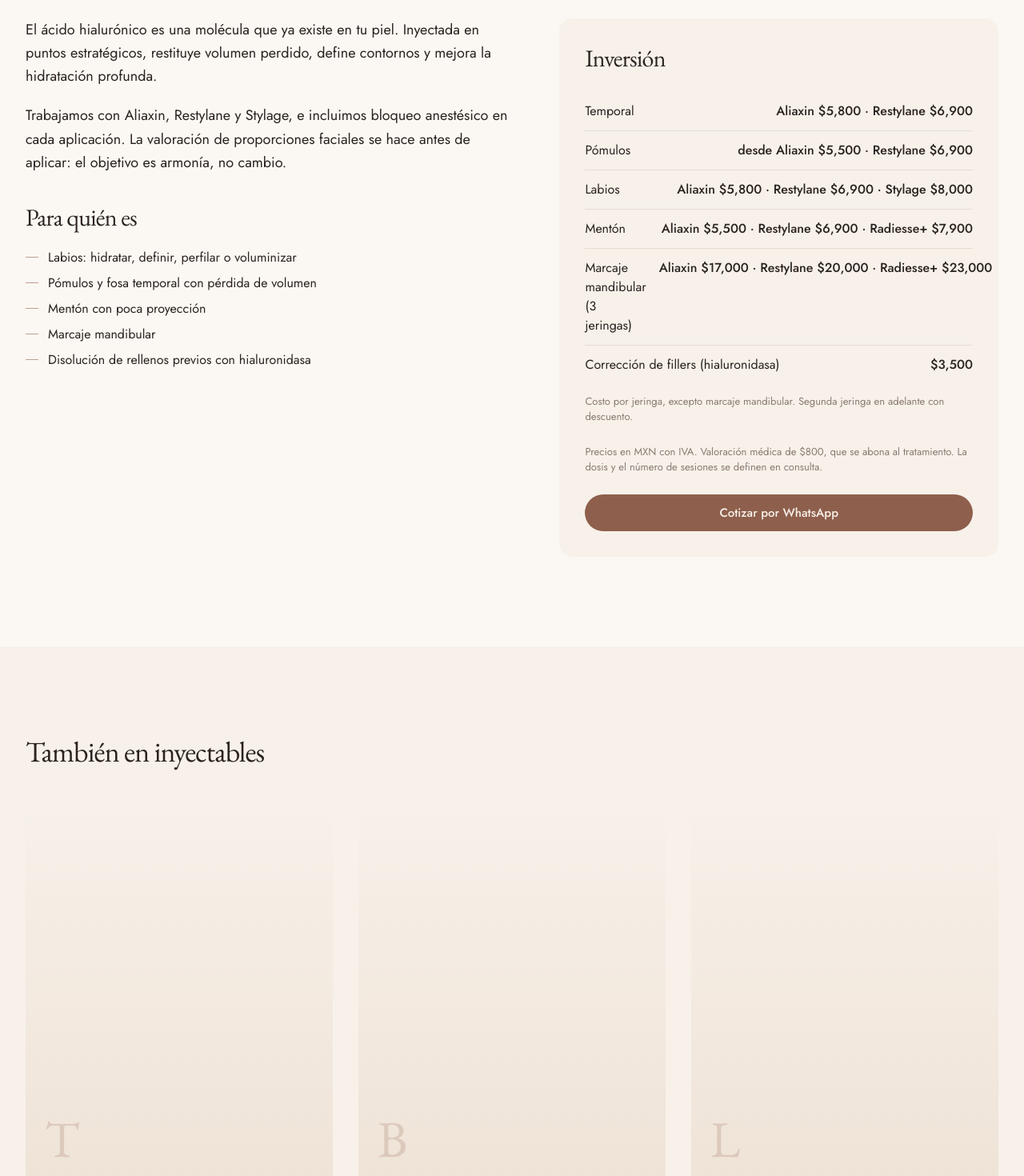
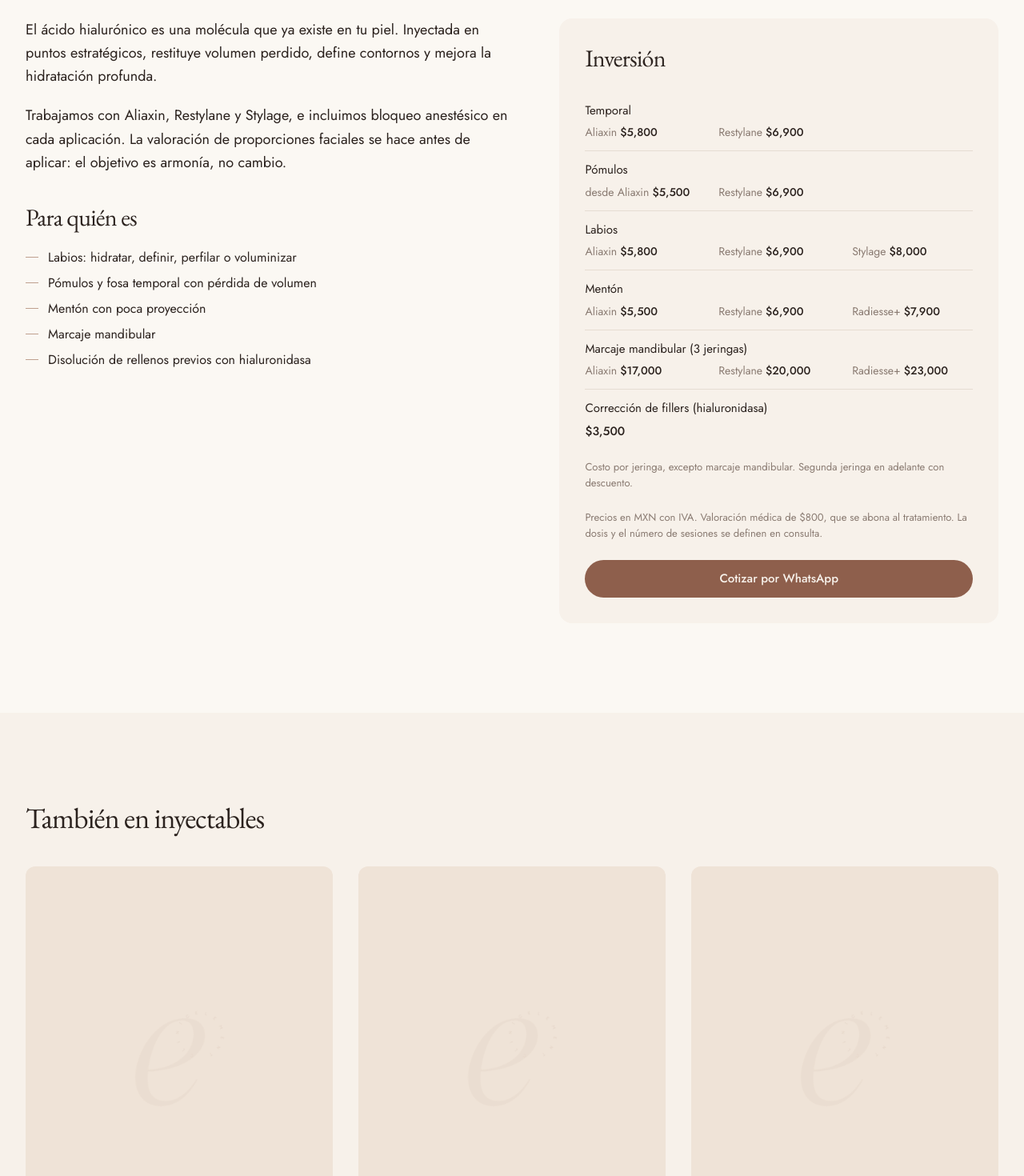
Before and after one commit to elementcliniccancun-cell/element-clinic, a Next.js app: page /tratamientos/acido-hialuronico in a window 1280 px wide. Shown: the part 980-2450 px from the top of the page at 80% size. Built offline with nearby package versions, Linux system fonts and the light colour scheme.

Commit message:
Formato: tabla de precios responsiva, sin desborde en móvil, placeholders con monograma, embed oficial de Cal.com
Co-Authored-By: Claude Fable 5.1 <noreply@anthropic.com>
Claude-Session: https://claude.ai/code/session_01HrwzNuMf8rMdpsrZMhNVTR

```diff
--- a/app/globals.css
+++ b/app/globals.css
@@ -12,6 +12,7 @@ html { scroll-behavior: smooth; }
   *, *::before, *::after { animation-duration: 0.01ms !important; transition-duration: 0.01ms !important; }
 }
 
+html, body { overflow-x: hidden; }
 body {
   @apply bg-linen text-ink font-sans antialiased;
   font-feature-settings: "kern" 1, "liga" 1;
@@ -39,7 +40,12 @@ h2 { line-height: 1.08; }
 
 /* Tarjetas con imagen */
 .card-media { @apply relative overflow-hidden bg-cream; aspect-ratio: 4 / 5; }
-.card-media img, .card-media video { @apply h-full w-full object-cover; }
+.card-media > img, .card-media > video { @apply h-full w-full object-cover; }
+.media-placeholder img { height: auto; }
+
+/* Placeholder de imagen: monograma de marca al 10% */
+.media-placeholder { @apply flex h-full w-full items-center justify-center bg-[#EFE3D7]; }
+.media-placeholder img { @apply w-1/3 opacity-10; }
 
 /* Hairline */
 .rule { @apply border-t border-hairline; }
--- a/app/nosotras/page.tsx
+++ b/app/nosotras/page.tsx
@@ -16,7 +16,7 @@ export default function Nosotras() {
         <div className="grid gap-12 md:grid-cols-2">
           {site.doctors.map((d) => (
             <article key={d.cedula}>
-              <div className="card-media rounded-2xl bg-[#EFE3D7]" />
+              <div className="card-media rounded-2xl"><div className="media-placeholder"><img src="/media/monogram-rust.png" alt="" aria-hidden /></div></div>
               <h2 className="mt-6 text-3xl">{d.name}</h2>
               <p className="mt-1 text-stone">{d.role} · Céd. Prof. {d.cedula}</p>
             </article>
--- a/app/page.tsx
+++ b/app/page.tsx
@@ -13,7 +13,7 @@ export default function Home() {
   return (
     <>
       {/* Hero */}
-      <section className="relative flex min-h-[100svh] items-end overflow-hidden bg-espresso text-cream">
+      <section className="relative flex min-h-[86svh] md:min-h-[100svh] items-end overflow-hidden bg-espresso text-cream">
         {media.heroVideo ? (
           <video className="absolute inset-0 h-full w-full object-cover" src={media.heroVideo} poster={media.heroPoster || undefined} autoPlay muted loop playsInline aria-hidden />
         ) : media.heroPoster ? (
@@ -99,7 +99,7 @@ export default function Home() {
           <div className="grid grid-cols-2 gap-4">
             {site.doctors.map((d) => (
               <div key={d.cedula}>
-                <div className="card-media rounded-xl bg-[#EFE3D7]" />
+                <div className="card-media rounded-xl"><div className="media-placeholder"><img src="/media/monogram-rust.png" alt="" aria-hidden /></div></div>
                 <p className="mt-3 font-serif text-xl">{d.name}</p>
                 <p className="text-[13px] text-stone">Céd. Prof. {d.cedula}</p>
               </div>
--- a/app/reservar/page.tsx
+++ b/app/reservar/page.tsx
@@ -1,5 +1,6 @@
 import type { Metadata } from "next";
 import Section from "@/components/Section";
+import CalEmbed from "@/components/CalEmbed";
 import { site, waLink } from "@/content/site";
 
 export const metadata: Metadata = { title: "Agendar valoración", description: "Reserva tu valoración médica en Element Clinic Cancún." };
@@ -14,9 +15,7 @@ export default function Reservar() {
       </div>
       <Section>
         {cal ? (
-          <div className="overflow-hidden rounded-2xl border border-hairline bg-white">
-            <iframe src={`https://cal.com/${cal}?embed=true&theme=light`} title="Calendario de citas" className="h-[760px] w-full" loading="lazy" />
-          </div>
+          <CalEmbed calLink={cal} />
         ) : (
           <div className="rounded-2xl bg-cream p-8 md:p-12">
             <p className="font-serif text-3xl">Por ahora agendamos por WhatsApp.</p>
--- a/app/tratamientos/[slug]/page.tsx
+++ b/app/tratamientos/[slug]/page.tsx
@@ -46,7 +46,7 @@ export default function TreatmentPage({ params }: { params: { slug: string } })
               // eslint-disable-next-line @next/next/no-img-element
               <img src={t.image} alt={t.name} />
             ) : (
-              <div className="flex h-full items-end bg-gradient-to-b from-cream to-[#EFE3D7] p-8"><span className="font-serif text-[120px] leading-none text-rust/15">{t.name.charAt(0)}</span></div>
+              <div className="media-placeholder"><img src="/media/monogram-rust.png" alt="" aria-hidden /></div>
             )}
           </div>
         </div>
@@ -65,9 +65,28 @@ export default function TreatmentPage({ params }: { params: { slug: string } })
             <h2 className="text-3xl">Inversión</h2>
             {t.prices ? (
               <dl className="mt-6 divide-y divide-hairline">
-                {t.prices.map((p) => (
-                  <div key={p.label} className="flex items-baseline justify-between gap-4 py-3"><dt>{p.label}</dt><dd className="shrink-0 font-medium">{p.value}</dd></div>
-                ))}
+                {t.prices.map((p) => {
+                  const parts = p.value.split(" · ");
+                  return (
+                    <div key={p.label} className="py-3">
+                      <dt className="text-[15px]">{p.label}</dt>
+                      {p.note && <p className="mt-0.5 text-[12px] text-stone">{p.note}</p>}
+                      <dd className={`mt-1.5 ${parts.length > 1 ? "grid grid-cols-1 gap-x-4 gap-y-1 sm:grid-cols-3" : ""}`}>
+                        {parts.map((v) => {
+                          const m = v.match(/^(desde )?([A-Za-z+ ]+?) (\$[\d,]+.*)$/);
+                          return m ? (
+                            <span key={v} className="flex items-baseline justify-between gap-2 text-[14px] sm:block">
+                              <span className="text-stone">{m[1] ? "desde " : ""}{m[2]}</span>
+                              <span className="font-medium sm:ml-1">{m[3]}</span>
+                            </span>
+                          ) : (
+                            <span key={v} className="block text-[15px] font-medium">{v}</span>
+                          );
+                        })}
+                      </dd>
+                    </div>
+                  );
+                })}
               </dl>
             ) : (
               <p className="mt-6 text-stone">{t.desde ? `Desde ${mxn(t.desde)}.` : "Se cotiza en valoración."}</p>
--- /dev/null
+++ b/components/CalEmbed.tsx
@@ -0,0 +1,29 @@
+"use client";
+import { useEffect, useRef } from "react";
+
+// Embed oficial de Cal.com (inline). Ajusta su altura solo y usa el color de marca.
+export default function CalEmbed({ calLink }: { calLink: string }) {
+  const ref = useRef<HTMLDivElement>(null);
+  useEffect(() => {
+    const w = window as any;
+    (function (C: any, A: string, L: string) {
+      const p = function (a: any, ar: any) { a.q.push(ar); };
+      const d = C.document;
+      C.Cal = C.Cal || function () {
+        const cal = C.Cal; const ar = arguments;
+        if (!cal.loaded) { cal.ns = {}; cal.q = cal.q || []; d.head.appendChild(d.createElement("script")).src = A; cal.loaded = true; }
+        if (ar[0] === L) {
+          const api: any = function () { p(api, arguments); };
+          const namespace = ar[1]; api.q = api.q || [];
+          if (typeof namespace === "string") { cal.ns[namespace] = cal.ns[namespace] || api; p(cal.ns[namespace], ar); p(cal, ["initNamespace", namespace]); } else p(cal, ar);
+          return;
+        }
+        p(cal, ar);
+      };
+    })(w, "https://app.cal.com/embed/embed.js", "init");
+    w.Cal("init", "valoracion", { origin: "https://cal.com" });
+    w.Cal.ns.valoracion("inline", { elementOrSelector: ref.current, calLink, layout: "month_view", config: { theme: "light" } });
+    w.Cal.ns.valoracion("ui", { theme: "light", styles: { branding: { brandColor: "#8E5F4C" } }, hideEventTypeDetails: false, layout: "month_view" });
+  }, [calLink]);
+  return <div ref={ref} className="min-h-[640px] w-full overflow-hidden rounded-2xl border border-hairline bg-white" />;
+}
--- a/components/TreatmentCard.tsx
+++ b/components/TreatmentCard.tsx
@@ -9,9 +9,7 @@ export default function TreatmentCard({ t, large = false }: { t: Treatment; larg
           // eslint-disable-next-line @next/next/no-img-element
           <img src={t.image} alt={t.name} className="transition-transform duration-700 ease-soft group-hover:scale-[1.03]" />
         ) : (
-          <div className="flex h-full w-full items-end bg-gradient-to-b from-cream to-[#EFE3D7] p-6">
-            <span className="font-serif text-[64px] leading-none text-rust/20">{t.name.charAt(0)}</span>
-          </div>
+          <div className="media-placeholder"><img src="/media/monogram-rust.png" alt="" aria-hidden /></div>
         )}
       </div>
       <div className="mt-4 flex items-baseline justify-between gap-4">
```
